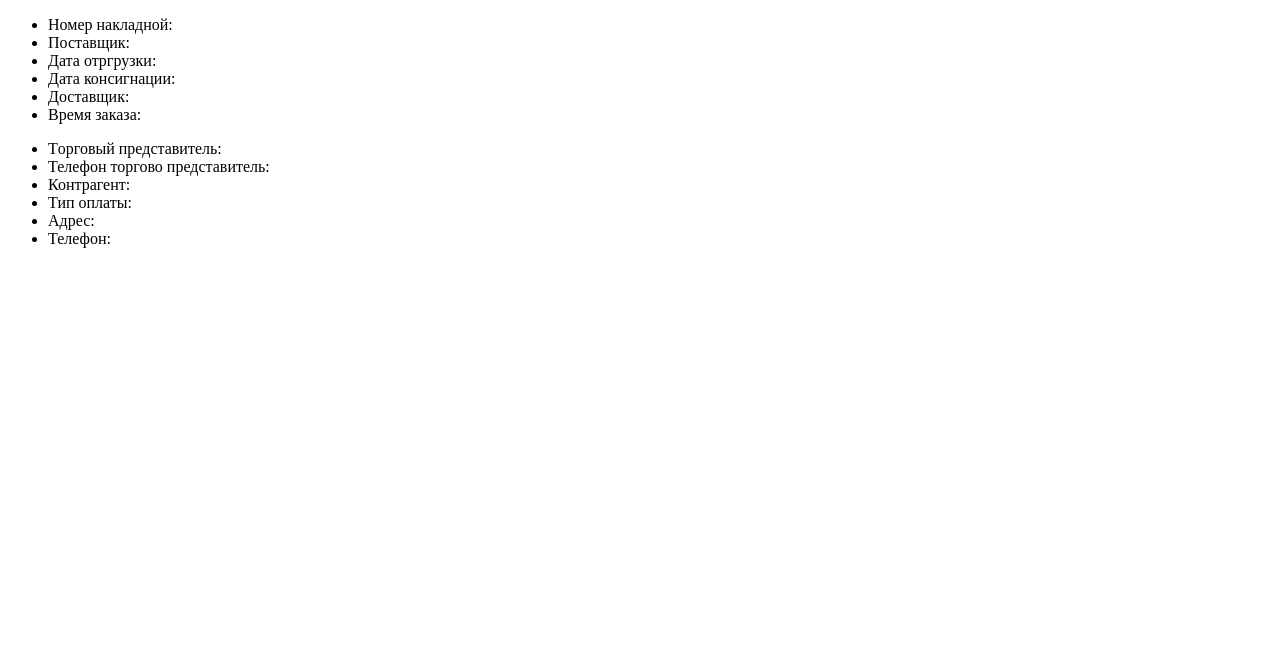
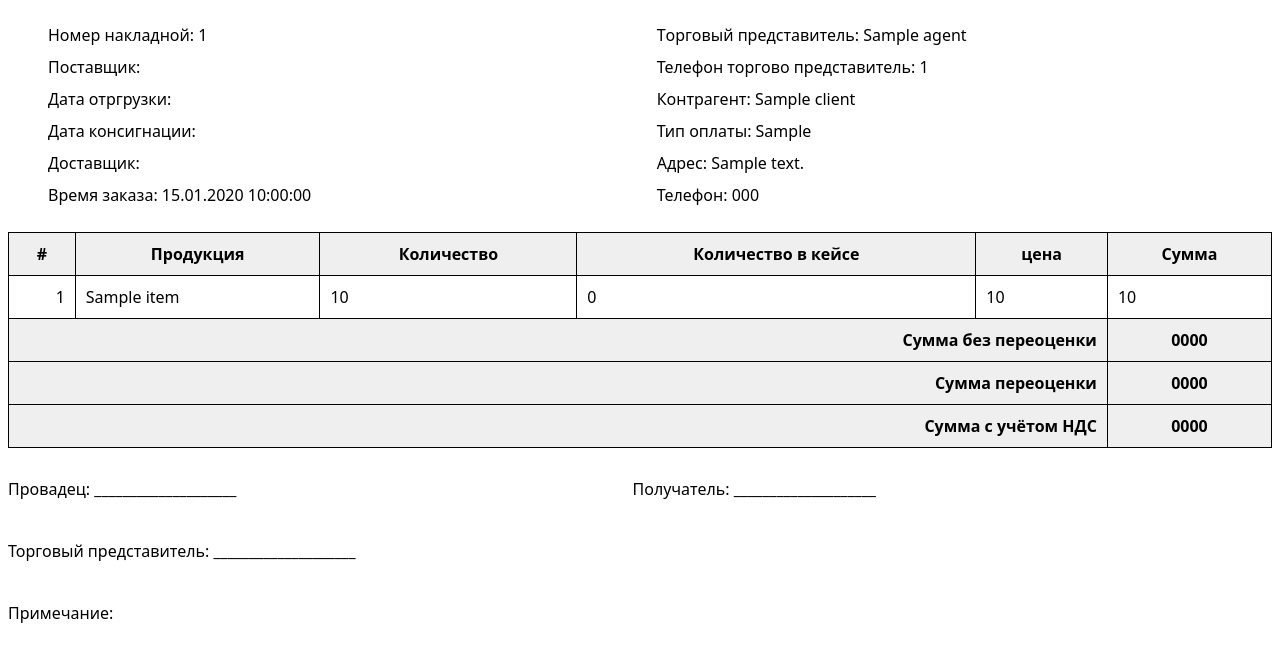
Before and after one commit to oo9way/gepard-bot, a Django app: template templates/contract.html in a window 1280 px wide. Shown: the top 663 px of the page. Run offline with Django 5.2, Linux system fonts and the light colour scheme; the template is opened without the code that fills it: most values are stand-ins (such as "Sample title", 1, 10 or a date in 2020); parts of the project's set-up code (start-up, migrations or seed data) failed here and were passed over.

Commit message:
Update template

```diff
--- a/core/settings.py
+++ b/core/settings.py
@@ -118,9 +118,9 @@ AUTH_PASSWORD_VALIDATORS = [
 
 LANGUAGE_CODE = 'ru'
 
-TIME_ZONE = 'UTC'
+USE_I18N = True
 
-USE_I18N = True
+TIME_ZONE = 'Asia/Tashkent'
 
 USE_TZ = True
 
--- a/templates/contract.html
+++ b/templates/contract.html
@@ -1,3 +1,4 @@
+{% load humanize %}
 <!DOCTYPE html>
 <html lang="en">
 <head>
@@ -8,25 +9,117 @@
 <body>
     <style>
         @page { size: A4 landscape; }
+        * {
+            font-family: system-ui, -apple-system, BlinkMacSystemFont, 'Segoe UI', Roboto, Oxygen, Ubuntu, Cantarell, 'Open Sans', 'Helvetica Neue', sans-serif;
+        }
+        .headers{
+            display: grid;
+            grid-template-columns: auto auto;
+            columns: #555;
+        }
+        .headers ul li{
+            margin-bottom: 10px;
+            list-style: none;
+            margin-left: 0;
+            font-weight: 500;
+            margin-right: 0;
+        }
+        table{
+            width: 100%;
+        }
+        table, th, td {
+            border: 1px solid black;
+            border-collapse: collapse;
+            padding: 10px;
+        }
+        thead{
+            text-align: center;
+            background-color: #efefef;
+        }
+        tfoot {
+            background-color: #efefef !important;
+        }
+        tbody tr td:first-child {
+            text-align: right;
+        }
+        tfoot tr th:first-child{
+            text-align: right;
+        }
+        .footer {
+            margin-top: 30px;
+            margin-bottom: 40px;
+            display: grid;
+            grid-template-columns: auto auto;
+        }
+        .liner {
+            margin-bottom: 40px;
+        }
     </style>
     <div class="headers">
         <ul>
-            <li>Номер накладной:</li>
+            <li>Номер накладной: {{data.id}}</li>
             <li>Поставщик:</li>
             <li>Дата отргрузки:</li>
             <li>Дата консигнации:</li>
             <li>Доставщик:</li>
-            <li>Время заказа:</li>
+            <li>Время заказа: {{data.order_time|date:"d.m.Y H:i:s"}}</li>
         </ul>
 
         <ul>
-            <li>Tорговый представитель:</li>
-            <li>Телефон торгово представитель:</li>
-            <li>Контрагент:</li>
-            <li>Тип оплаты:</li>
-            <li>Адрес:</li>
-            <li>Телефон:</li>
+            <li>Tорговый представитель: {{data.agent}}</li>
+            <li>Телефон торгово представитель: {{data.agent_number}}</li>
+            <li>Контрагент: {{data.client}}</li>
+            <li>Тип оплаты: {{data.payment_type}}</li>
+            <li>Адрес: {{data.address}}</li>
+            <li>Телефон: {{data.phone}}</li>
         </ul>
     </div>
+
+    <table>
+        <thead>
+            <tr>
+                <th>#</th>
+                <th>Продукция</th>
+                <th>Количество</th>
+                <th>Количество в кейсе</th>
+                <th>цена</th>
+                <th>Сумма</th>
+            </tr>
+        </thead>
+        <tbody>
+            {% for item in data.items %}
+            <tr>
+                <td>{{forloop.counter}}</td>
+                <td>{{item.product_name}}</td>
+                <td>{{item.qty}}</td>
+                <td>0</td>
+                <td>{{item.price_uzs|intcomma}}</td>
+                <td>{{item.price_usd|intcomma}}</td>
+            </tr>
+            {% endfor %}
+        </tbody>
+        <tfoot>
+            <tr style="background-color: #efefef;">
+                <th colspan="5">Сумма без переоценки</th>
+                <th>0000</th>
+            </tr>
+            <tr style="background-color: #efefef;">
+                <th colspan="5">Сумма переоценки</th>
+                <th>0000</th>
+            </tr>
+            <tr style="background-color: #efefef;">
+                <th colspan="5">Сумма с учётом НДС</th>
+                <th>0000</th>
+            </tr>
+        </tfoot>
+    </table>
+
+    <div class="footer">
+        <div>Провадец: ____________________</div>
+        <div>Получатель: ____________________</div>
+    </div>
+    <div class="liner">Торговый представитель: ____________________</div>
+    <div class="liner">Примечание:</div>
+
 </body>
 </html>
```
Also changed, not shown: bot/pdf_views.py (+13 -1 lines).
